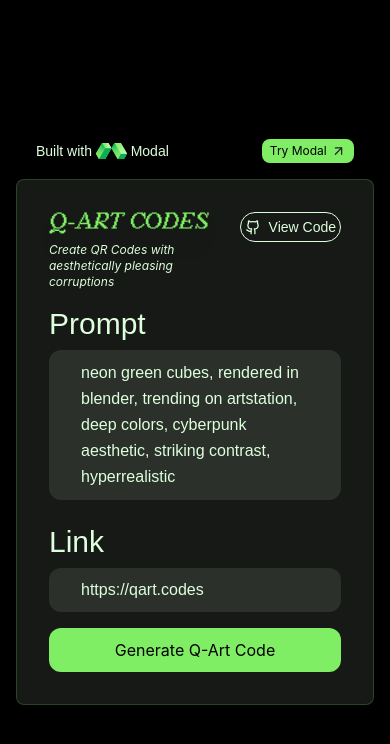
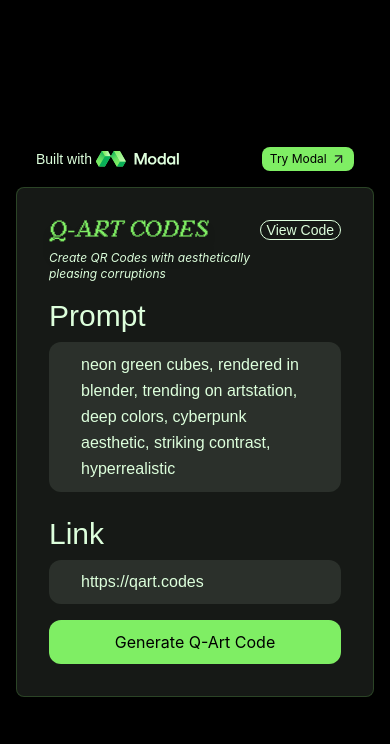
Before and after one commit to charlesfrye/qart-codes, a React (Vite) app: page / in a window 390 px wide. Shown: the top 744 px of the page. Built offline with nearby package versions, Linux system fonts and the light colour scheme; a web font is replaced by a local one.

Commit message:
Changes modal logo, removes github logo on mobile, and fixes spacing (#43)
* Adds logo and removes github icon on mobile only

* Realigning modal logo

* Fixes spacing on github text link

```diff
--- a/src/App.tsx
+++ b/src/App.tsx
@@ -169,11 +169,10 @@
     <div className="flex items-center gap-1 sm:gap-2 text-green-light font-degular whitespace-nowrap overflow-hidden">
       <span className="truncate">Built with</span>
       <img
-        src="/modal.svg"
+        src="/Modal-Logo-Light.svg"
         alt="Modal Logo"
-        className="h-4 w-auto sm:h-6"
+        className="h-4 w:auto"
       />
-      <span className="truncate">Modal</span>
     </div>
     <a
       href="https://modal.com/playground"
@@ -215,12 +214,22 @@
   href="https://github.com/charlesfrye/qart-codes"
   target="_blank"
   rel="noopener noreferrer"
-  className="inline-flex items-center justify-center gap-2 text-green-light font-degular border border-green-light rounded-full px-3 py-1.5 leading-none whitespace-nowrap max-w-full text-sm sm:text-base"
+  className="
+    inline-flex items-center justify-center
+    gap-2 sm:gap-1
+    text-green-light font-degular
+    border border-green-light rounded-full
+    px-1.5 sm:px-3
+    py-0.5 sm:py-1.5
+    leading-none whitespace-nowrap max-w-full
+    text-sm sm:text-base
+    ml-2 sm:ml-4
+  "
 >
   <img
     src="/GitHubIcon.svg"
     alt="GitHub Icon"
-    className="w-4 h-4 shrink-0"
+    className="w-4 h-4 shrink-0 hidden sm:block"
   />
   <span className="relative top-[0.5px]">View Code</span>
 </a>
@@ -230,7 +239,7 @@
     <div className="flex flex-col gap-2">
       <label
         htmlFor="prompt"
-        className="text-3xl font-degular font-light text-green-light"
+        className="text-3xl font-degular font-light text-green-light sm:text-xl"
       >
         Prompt
       </label>
```
Also changed, not shown: public/Modal-Logo-Light.svg (added).
